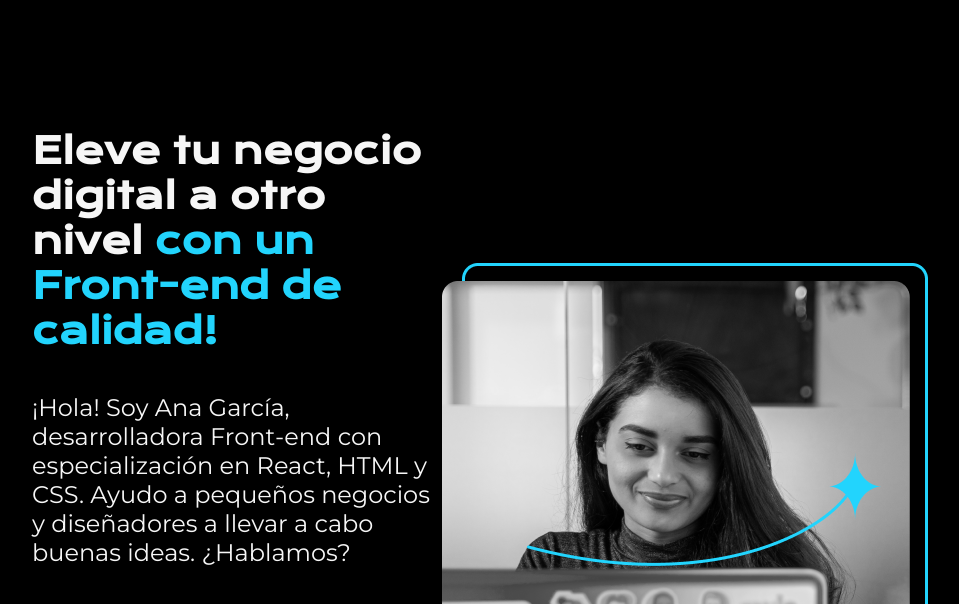
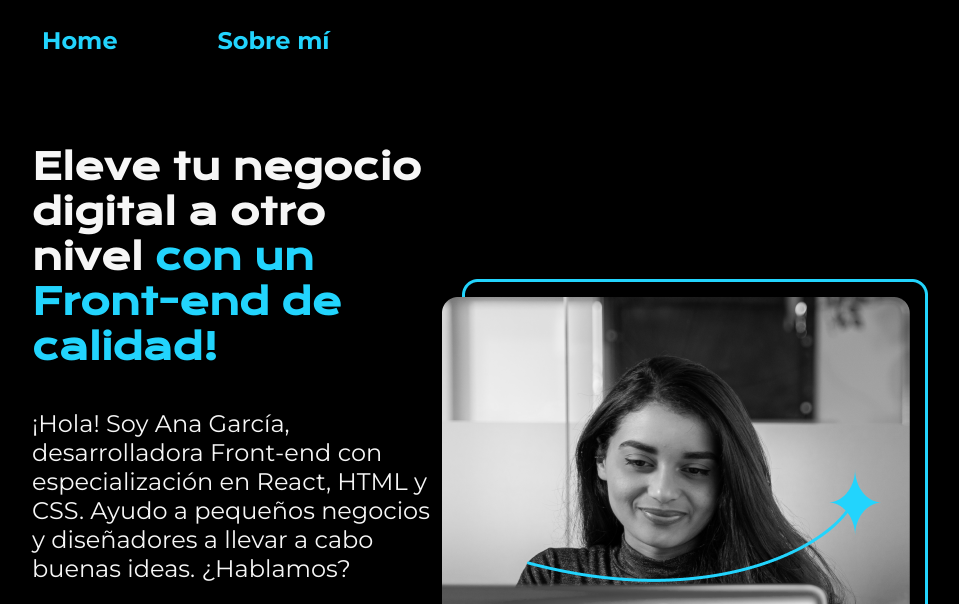
Before and after one commit to pablins/portafolio-ana, a plain HTML site: page index.html in a window 1280 px wide. Shown: the top 604 px of the page, without its empty margins (160-1119 px from the left). Drawn offline with nearby package versions, Linux system fonts and the light colour scheme.

Commit message:
Agrega header y lo estiliza
-Agrega en el HTML dentro de la etiqueta semantica <nav> el menú de
navegación
-Asigna clases CSS al header
-Estiliza el header y ordena el CSS para que coincida con el orden como
se encuentra en el HTML

```diff
--- a/index.html
+++ b/index.html
@@ -24,7 +24,15 @@
     <link rel="stylesheet" href="./style.css">
 </head>
 <body>
-    <header></header>
+    <header class="header">
+        <!-- Etiqueta con semantica de navegación. Contendrá enlaces importantes para la navegación -->
+        <nav class="header__menu">
+            <ul class="header__menu_container">
+                <li><a class="header__menu__link" href="">Home</a></li>
+                <li><a class="header__menu__link" href="">Sobre mí</a></li>
+            </ul>
+        </nav>
+    </header>
     <main class="presentacion">
         <section class="presentacion__contenido">
             <h1 class="presentacion__contenido__titulo">
--- a/style.css
+++ b/style.css
@@ -12,20 +12,39 @@ body {
     /*Color de partes textuales y decorativas del elemento*/
     color: #F6F6F6;
     /*hacer que el elemento ocupe el 100% de la altura de la ventana de visualización (viewport) del navegador.*/
-    height: 100vh;/*(viewport height)*/
+    /*Teniendo en cuenta que ya tenemos más contenido vertical ya no necesitaremos este height*/
+    /*height: 100vh;*//*(viewport height)*/
     box-sizing: border-box;
     /*Tipografía generamente usada*/
     font-family: "Montserrat", sans-serif;
 }
 
-.titulo-destacado {
+.header {
+    margin: 2% 15%;
+}
+
+.header__menu_container {
+    display: flex;
+    gap: 80px;
+    list-style: none;/*quita las viñetas de los <li>*/
+}
+
+.header__menu__link {
+    text-decoration: none;/*quita el underline de los enlaces*/
+    font-size: 24px;
+    font-weight: 700;
     color: #22D4FD;
+    padding: 5px 10px;
+}
+
+.header__menu__link:hover {
+    color: #10a0c0;
 }
 
 .presentacion {
     display: flex; /*Por default deja el 'flex-direction: row', es decir, deja los hijos en línea horizontalmente*/
     align-items: center; /*Es como el justify-content pero perpendicular al eje principal. Centra los elementos verticalmente teniendo como referencia el elemento más alto*/
-    margin: 10% 15%;/*espacio afuera*/
+    margin: 7% 15%;/*espacio afuera*/
     justify-content: space-between;/*para separar el texto de la imagen*/
 }
 
@@ -40,6 +59,10 @@ body {
 .presentacion__contenido__titulo {
     font-size: 36px;
     font-family: "Krona One", sans-serif;
+}
+
+.titulo-destacado {
+    color: #22D4FD;
 }
 
 .presentacion__contenido__texto {
```
